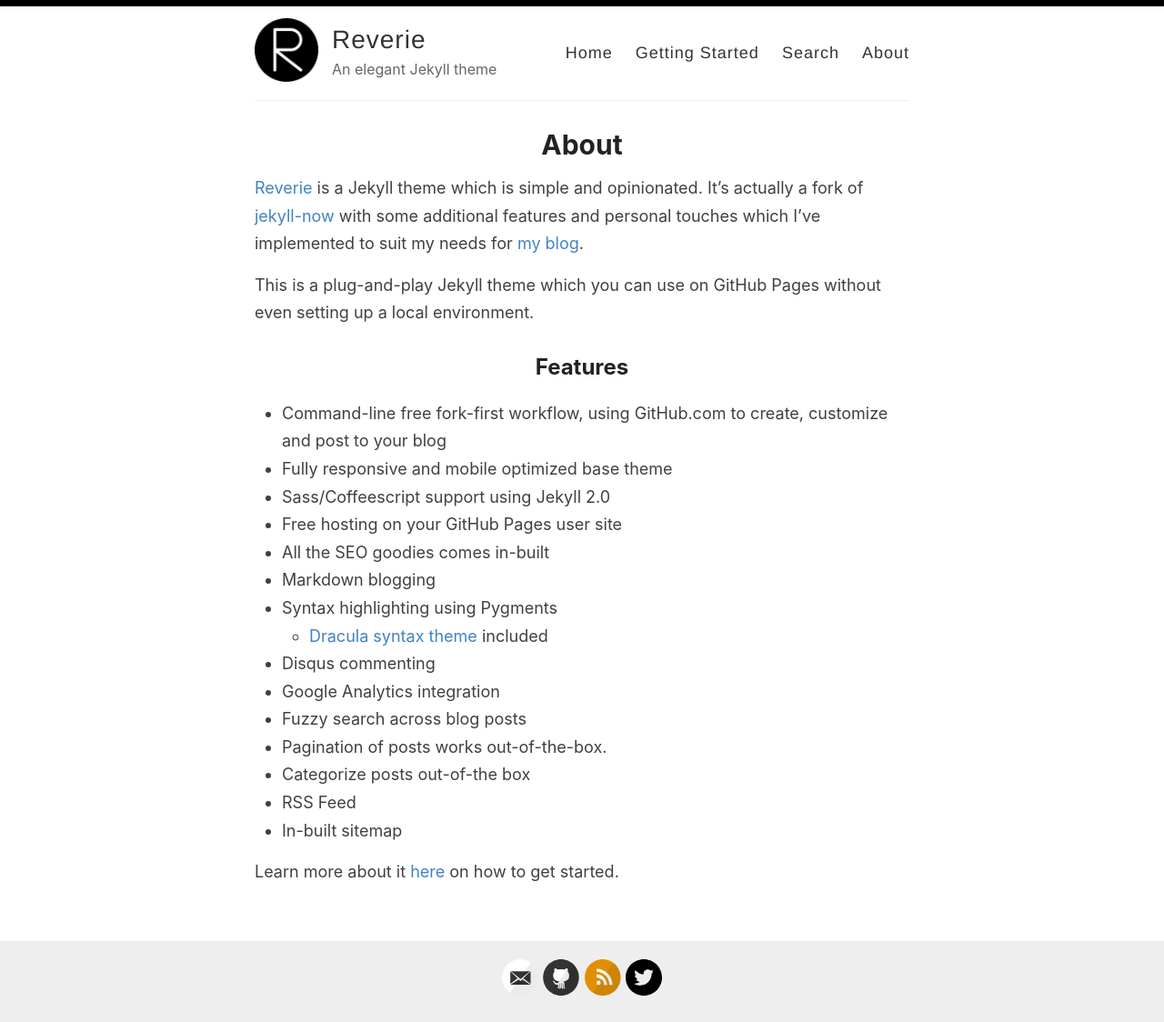
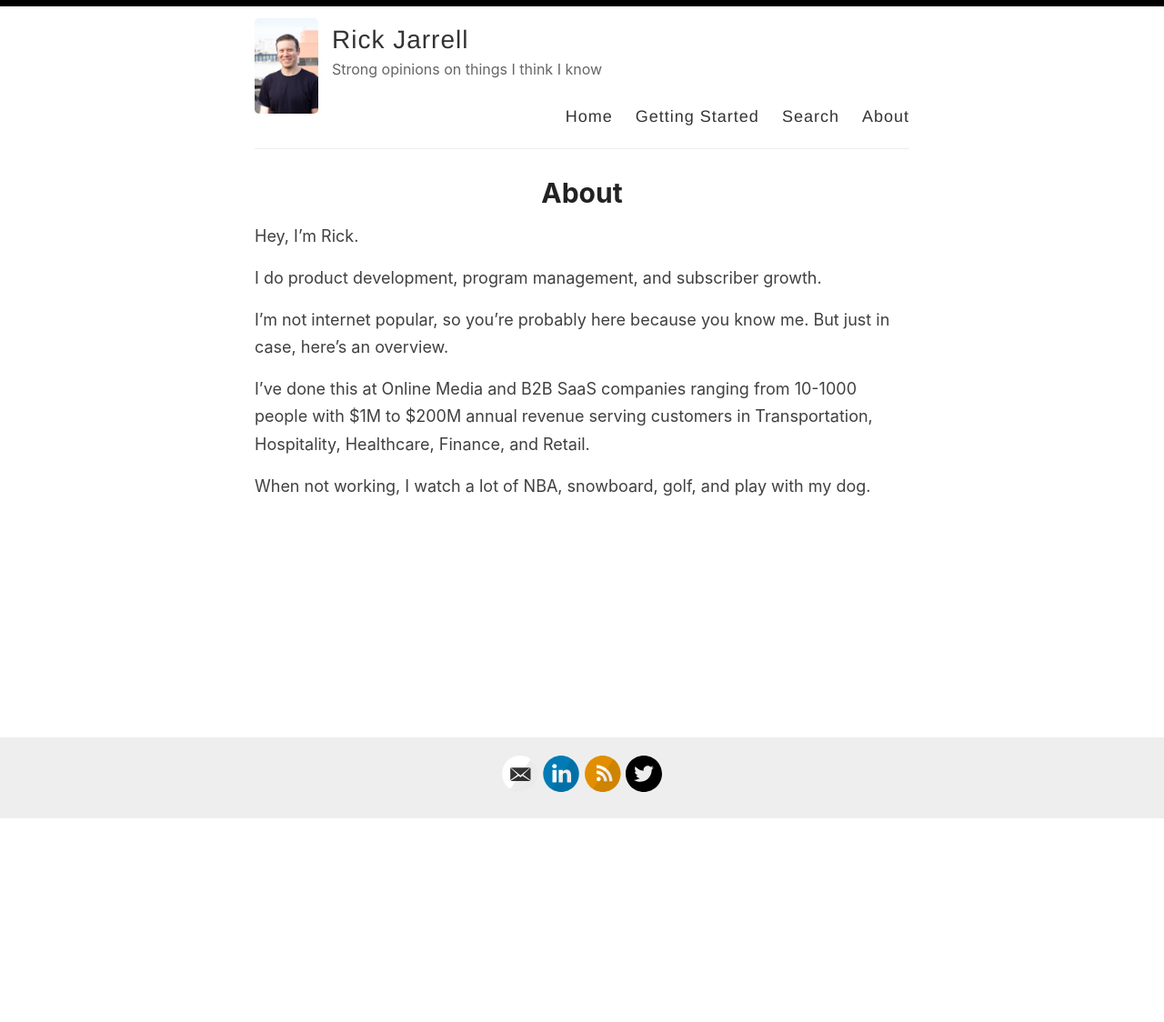
Before and after one commit to rickjarrell/backupblog, a Jekyll site: the page built from _pages/about.md, in a window 1280 px wide. Shown: the whole page at 91% size. Built offline with Jekyll 4.4.1, drawn with Linux system fonts in a browser that asks for light colours; after the commit the page ends 901 px from its top, so only the background shows below that.

Commit message:
rickify it

```diff
--- a/_config.yml
+++ b/_config.yml
@@ -3,16 +3,16 @@
 #
 
 # Name of your site (displayed in the header)
-name: Reverie
+name: Rick Jarrell
 
 # Name of the author
-author: Amit Merchant
+author: Rick
 
 # Short bio or description (displayed in the header)
-description: An elegant Jekyll theme
+description: Strong opinions on things I think I know
 
 # URL of your avatar or profile pic (you could use your GitHub profile pic)
-avatar: /images/reverie.png
+avatar: /images/headshot.jpg
 
 #
 # Flags below are optional
@@ -21,15 +21,15 @@
 # Includes an icon in the footer for each username you enter
 footer-links:
   dribbble:
-  email: amit.d.merchant@gmail.com
+  email: rick@rickjarrell.com
   facebook:
   flickr:
-  github: amitmerchant1990/reverie
+  github:
   instagram:
-  linkedin:
+  linkedin: rickjarrell/
   pinterest:
   rss: rss
-  twitter: amit_merchant
+  twitter: _rickjarrell_
   stackoverflow:
   youtube: # channel/<your_long_string> or user/<user-name>
   googleplus: # anything in your profile username that comes after plus.google.com/
@@ -41,7 +41,7 @@
 disqus:
 
 # Enter your Google Analytics web tracking code (e.g. UA-2110908-2) to activate tracking
-google_analytics: UA-43339302-11
+google_analytics: UA-118817479-3
 
 # Your website URL (e.g. http://amitmerchant1990.github.io or http://www.amitmerchant.com)
 # Used for Sitemap.xml and your RSS feed
--- a/_pages/about.md
+++ b/_pages/about.md
@@ -4,26 +4,12 @@
 permalink: /about/
 ---
 
-[Reverie](https://github.com/amitmerchant1990/reverie) is a Jekyll theme which is simple and opinionated. It's actually a fork of [jekyll-now](https://github.com/barryclark/jekyll-now) with some additional features and personal touches which I've implemented to suit my needs for [my blog](https://www.amitmerchant.com).
+Hey, I'm Rick.
 
-This is a plug-and-play Jekyll theme which you can use on GitHub Pages without even setting up a local environment.
+I do product development, program management, and subscriber growth.
 
-## Features
+I'm not internet popular, so you're probably here because you know me. But just in case, here's an overview.
 
-- Command-line free fork-first workflow, using GitHub.com to create, customize and post to your blog
-- Fully responsive and mobile optimized base theme
-- Sass/Coffeescript support using Jekyll 2.0
-- Free hosting on your GitHub Pages user site
-- All the SEO goodies comes in-built
-- Markdown blogging
-- Syntax highlighting using Pygments
-    - [Dracula syntax theme](https://draculatheme.com/) included
-- Disqus commenting
-- Google Analytics integration
-- Fuzzy search across blog posts
-- Pagination of posts works out-of-the-box.
-- Categorize posts out-of-the box
-- RSS Feed
-- In-built sitemap
+I've done this at Online Media and B2B SaaS companies ranging from 10-1000 people with $1M to $200M annual revenue serving customers in Transportation, Hospitality, Healthcare, Finance, and Retail.
 
-Learn more about it [here](https://github.com/amitmerchant1990/reverie) on how to get started.
+When not working, I watch a lot of NBA, snowboard, golf, and play with my dog.
```
Also changed, not shown: getting-started.md (renamed from _pages/getting-started.md), images/headshot.jpg (added), search.md (renamed from _pages/search.md).
